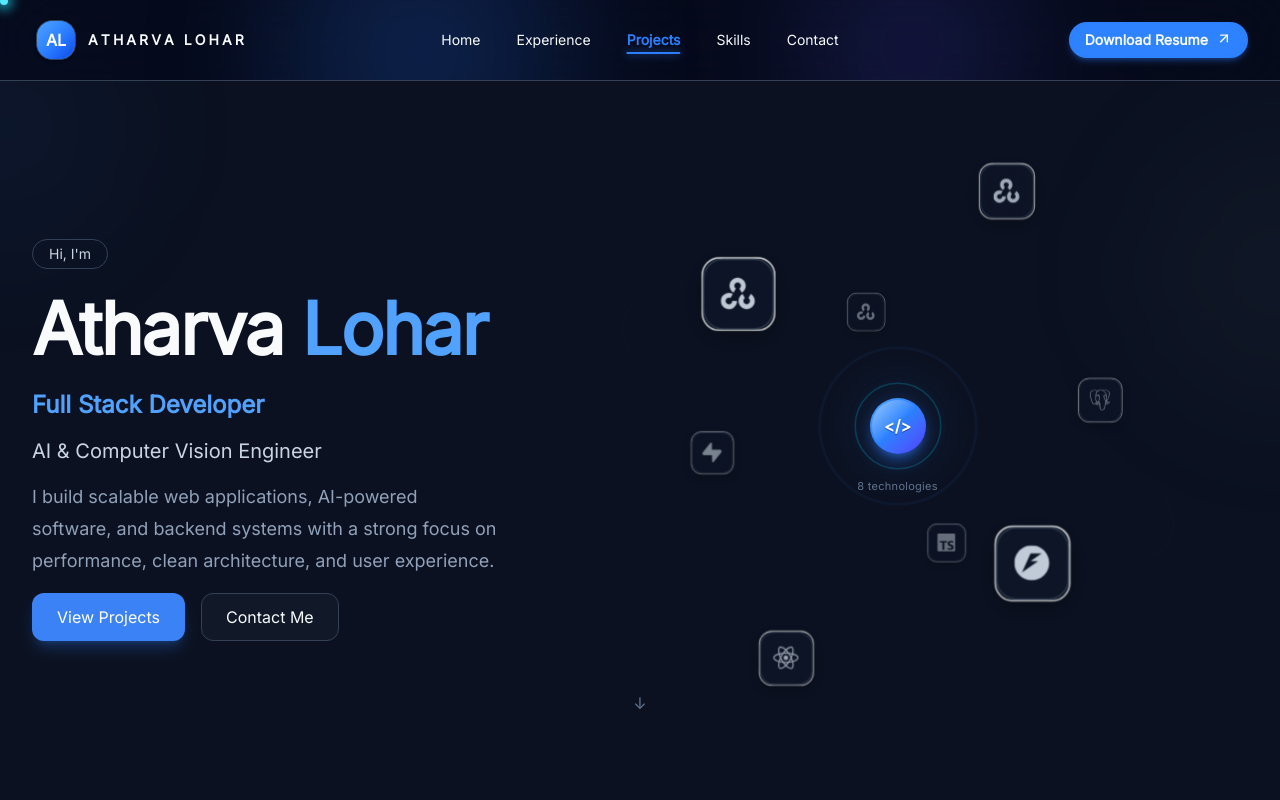
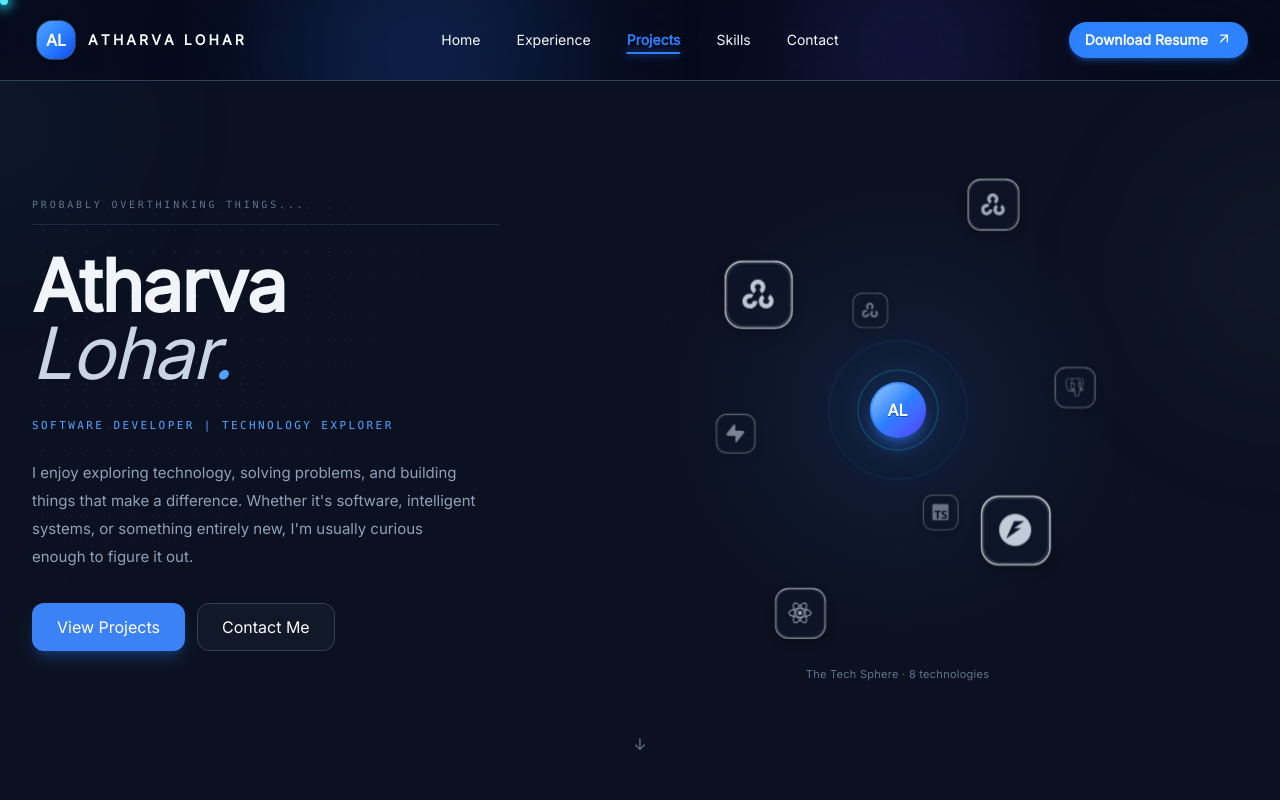
Before and after one commit to Atharva-333/Portfolio, a React app: page / in a window 1280 px wide. Shown: the top 800 px of the page. Built offline with nearby package versions, Linux system fonts and the light colour scheme; the HTML template or start-up script is replaced by a standard one.

Commit message:
v2.2: hero changed 2

```diff
--- a/src/App.tsx
+++ b/src/App.tsx
@@ -22,7 +22,7 @@ export default function App() {
         <div className="mx-auto max-w-7xl text-center">
           <h2 className="text-xl font-semibold">Atharva Lohar</h2>
           <p className="mt-3 text-[var(--text-secondary)]">
-            Full Stack Developer • AI Engineer
+            Software Developer • Technology Explorer
           </p>
           <div className="mt-6 flex justify-center gap-6">
             <Button variant="ghost" href="https://github.com/...">
--- a/src/components/sections/Hero.tsx
+++ b/src/components/sections/Hero.tsx
@@ -222,13 +222,13 @@ function EnergyCore({
       {!reduced && (
         <>
           <motion.div
-            className="absolute left-1/2 top-1/2 h-14 w-14 -translate-x-1/2 -translate-y-1/2 rounded-full border border-blue-500/50"
-            animate={{ scale: [1, 3.2], opacity: [0.7, 0] }}
+            className="absolute left-1/2 top-1/2 h-10 w-10 -translate-x-1/2 -translate-y-1/2 rounded-full border border-blue-500/50 sm:h-14 sm:w-14"
+            animate={{ scale: [1, 2.8], opacity: [0.7, 0] }}
             transition={{ duration: 2.6, repeat: Infinity, ease: "easeOut" }}
           />
           <motion.div
-            className="absolute left-1/2 top-1/2 h-14 w-14 -translate-x-1/2 -translate-y-1/2 rounded-full border border-cyan-400/40"
-            animate={{ scale: [1, 3.2], opacity: [0.7, 0] }}
+            className="absolute left-1/2 top-1/2 h-10 w-10 -translate-x-1/2 -translate-y-1/2 rounded-full border border-cyan-400/40 sm:h-14 sm:w-14"
+            animate={{ scale: [1, 2.8], opacity: [0.7, 0] }}
             transition={{
               duration: 2.6,
               repeat: Infinity,
@@ -256,13 +256,13 @@ function EnergyCore({
         }}
       />
 
-      <div className="relative flex h-14 w-14 items-center justify-center rounded-full bg-gradient-to-br from-blue-400 via-blue-500 to-indigo-600 shadow-lg shadow-blue-500/40">
+      <div className="relative flex h-10 w-10 items-center justify-center rounded-full bg-gradient-to-br from-blue-400 via-blue-500 to-indigo-600 shadow-lg shadow-blue-500/40 sm:h-14 sm:w-14">
         <div className="absolute inset-0.5 rounded-full bg-gradient-to-br from-white/40 via-transparent to-transparent" />
         <span
-          className="relative text-base font-bold text-white"
+          className="relative text-xs font-bold text-white sm:text-base"
           style={{ textShadow: "0 1px 0 rgba(0,0,0,0.4)" }}
         >
-          {"</>"}
+          AL
         </span>
       </div>
     </div>
@@ -304,26 +304,24 @@ function TechReactor() {
   const reduced = useReducedMotion() ?? false;
   const size = useSize();
 
-  const RADIUS = size === "sm" ? 120 : size === "md" ? 180 : 240;
-  const baseIcon = size === "sm" ? 34 : size === "md" ? 42 : 48;
+  // ↓ tighter radius, especially on mobile
+  const RADIUS = size === "sm" ? 80 : size === "md" ? 150 : 210;
+  const baseIcon = size === "sm" ? 26 : size === "md" ? 36 : 44;
 
-  /* Icon size auto-shrinks as more skills are added */
   const iconSize = Math.max(
-    22,
+    20,
     Math.min(baseIcon, Math.floor(RADIUS / Math.sqrt(technologies.length))),
   );
 
   const [hovered, setHovered] = useState<string | null>(null);
   const [dragging, setDragging] = useState(false);
 
-  /* rotation state */
   const rotX = useMotionValue(0);
   const rotY = useMotionValue(0);
   const velX = useRef(0);
   const velY = useRef(0);
   const lastPointer = useRef({ x: 0, y: 0 });
 
-  /* parallax tilt from mouse */
   const mx = useMotionValue(0);
   const my = useMotionValue(0);
   const parallaxX = useSpring(useTransform(my, [-0.5, 0.5], [-4, 4]), {
@@ -337,7 +335,6 @@ function TechReactor() {
 
   const sceneRef = useRef<HTMLDivElement>(null);
 
-  /* ---- auto-rotate + momentum decay ---- */
   useEffect(() => {
     if (reduced) return;
     let raf = 0;
@@ -359,25 +356,20 @@ function TechReactor() {
     return () => cancelAnimationFrame(raf);
   }, [dragging, reduced, rotX, rotY]);
 
-  /* ---- drag in both axes with momentum ---- */
   useEffect(() => {
     if (!dragging) return;
     const onMove = (e: PointerEvent) => {
       const dx = e.clientX - lastPointer.current.x;
       const dy = e.clientY - lastPointer.current.y;
       lastPointer.current = { x: e.clientX, y: e.clientY };
-
-      const dY = dx * 0.5;
+      const dY = -dx * 0.5;
       const dX = dy * 0.5;
-
       rotY.set(rotY.get() + dY);
       rotX.set(rotX.get() + dX);
-
       velY.current = dY * 0.5;
       velX.current = dX * 0.5;
     };
     const end = () => setDragging(false);
-
     window.addEventListener("pointermove", onMove);
     window.addEventListener("pointerup", end);
     window.addEventListener("pointercancel", end);
@@ -394,7 +386,6 @@ function TechReactor() {
     lastPointer.current = { x: e.clientX, y: e.clientY };
     velX.current = 0;
     velY.current = 0;
-    /* freeze parallax so drag doesn't double-count */
     mx.set(0);
     my.set(0);
   };
@@ -412,44 +403,50 @@ function TechReactor() {
     my.set(0);
   };
 
-  /* container max width = 2*radius + iconSize + padding */
-  const maxWidth = RADIUS * 2 + iconSize + 40;
+  // ↓ tighter box on mobile; icons must fit inside RADIUS*2 + iconSize
+  const maxWidth = RADIUS * 2 + iconSize + (size === "sm" ? 8 : 24);
 
   return (
-    <div className="flex flex-col items-center gap-3">
+    <div className="flex w-full flex-col items-center gap-3">
       <div
         ref={sceneRef}
         onPointerDown={handlePointerDown}
         onPointerMove={handlePointerMove}
         onPointerLeave={handlePointerLeave}
-        className={`relative flex aspect-square w-full select-none items-center justify-center ${
+        className={`relative w-full select-none ${
           dragging ? "cursor-grabbing" : "cursor-grab"
         }`}
         style={{
-          maxWidth: `${maxWidth}px`,
+          // ↓ shorter than square on mobile so it fits between text and buttons
+          aspectRatio: size === "sm" ? "1 / 1.05" : "1 / 1",
+          maxWidth: `${RADIUS * 2 + iconSize + (size === "sm" ? 8 : 24)}px`,
+          margin: "0 auto",
           touchAction: "none",
         }}
         aria-label="Interactive 3D technology sphere. Drag to rotate."
       >
-        {/* local glow (NOT page background) */}
         <div
           aria-hidden
-          className="pointer-events-none absolute inset-0 rounded-full bg-[radial-gradient(circle,rgba(59,130,246,0.14),transparent_65%)]"
+          className="pointer-events-none absolute inset-0 rounded-full bg-[radial-gradient(circle,rgba(59,130,246,0.12),transparent_65%)]"
         />
 
-        {/* static orbital guide rings */}
+        {/* scale rings to fit the smaller box on mobile */}
+        {size !== "sm" && (
+          <>
             <OrbitalRing
-          radius={RADIUS + 55}
+              radius={RADIUS + 40}
               scaleY={0.32}
               rotate={22}
-          opacity={0.4}
+              opacity={0.35}
             />
             <OrbitalRing
-          radius={RADIUS + 90}
+              radius={RADIUS + 68}
               scaleY={0.22}
               rotate={-18}
-          opacity={0.28}
+              opacity={0.25}
             />
+          </>
+        )}
 
         <EnergyCore reduced={reduced} active={hovered !== null} />
 
@@ -471,9 +468,8 @@ function TechReactor() {
         ))}
       </div>
 
-      {/* drag hint */}
       <p className="text-center text-[11px] tracking-wide text-slate-500">
-        {technologies.length} technologies
+        The Tech Sphere · {technologies.length} technologies
       </p>
     </div>
   );
@@ -486,66 +482,64 @@ export default function Hero() {
     <Reveal>
       <section
         id="home"
-        className="relative flex min-h-[calc(100svh-4rem)] snap-start flex-col justify-center scroll-mt-20 py-10 sm:min-h-[calc(100svh-5rem)] sm:py-14 lg:py-16"
+        className="relative isolate z-0 flex min-h-[calc(100svh-4rem)] snap-start flex-col justify-center scroll-mt-20 pt-4 pb-10 sm:min-h-[calc(100svh-5rem)] sm:pt-6 sm:pb-14 lg:pt-8 lg:pb-16"
       >
         <div className="grid grid-cols-1 items-center gap-12 md:grid-cols-[minmax(0,1fr)_minmax(0,1.3fr)] md:gap-8 lg:grid-cols-[minmax(0,1fr)_minmax(0,1.5fr)] lg:gap-12">
-          {/* text */}
+          {/* -------- Editorial left panel -------- */}
           <motion.div
-            initial={{ opacity: 0, y: 30 }}
-            animate={{ opacity: 1, y: 0 }}
-            transition={{ duration: 0.8, ease: "easeOut" }}
-            className="order-1 space-y-6"
+            initial={{ opacity: 0 }}
+            animate={{ opacity: 1 }}
+            transition={{ duration: 0.6, ease: "easeOut" }}
+            className="order-1 relative w-full max-w-xl"
           >
-            <span className="inline-block rounded-full border border-slate-700 px-4 py-1 text-sm text-slate-300">
-              Hi, I'm
+            {/* Dot-grid texture, fades out from top-left */}
+            <div
+              aria-hidden
+              className="pointer-events-none absolute inset-0 -z-10 opacity-[0.05]"
+              style={{
+                backgroundImage:
+                  "radial-gradient(circle, currentColor 1px, transparent 1px)",
+                backgroundSize: "22px 22px",
+                maskImage:
+                  "radial-gradient(ellipse at top left, black 35%, transparent 72%)",
+                WebkitMaskImage:
+                  "radial-gradient(ellipse at top left, black 35%, transparent 72%)",
+              }}
+            />
+
+            {/* Vertical side label — desktop only */}
+            <span
+              aria-hidden
+              className="pointer-events-none absolute -left-40 top-1/2 hidden -translate-y-1/2 -rotate-90 whitespace-nowrap font-mono text-[10px] uppercase tracking-[0.4em] text-slate-600 lg:block"
+            >
+              Portfolio · 2026
             </span>
 
-            <motion.h1
-              initial={{ opacity: 0, y: 20 }}
-              animate={{ opacity: 1, y: 0 }}
-              transition={{ delay: 0.2 }}
-              className="text-4xl font-bold tracking-tight sm:text-5xl md:text-6xl lg:text-7xl"
-            >
-              Atharva
-              <span className="text-blue-400"> Lohar</span>
-            </motion.h1>
+            {/* ── Top status bar ── */}
+            <div className="flex items-center justify-between border-b border-slate-800 pb-3">
+              <span className="font-mono text-[10px] uppercase tracking-[0.28em] text-slate-500">
+                Probably Overthinking Things...
+              </span>
+            </div>
 
-            <div className="space-y-4">
-              <motion.h2
-                initial={{ opacity: 0, y: 20 }}
-                animate={{ opacity: 1, y: 0 }}
-                transition={{ delay: 0.35 }}
-                className="text-xl font-semibold text-blue-400 sm:text-2xl"
-              >
-                Full Stack Developer
-              </motion.h2>
+            {/* ── Name — mixed weight, italic second line ── */}
+            <TypingName />
 
-              <motion.h3
-                initial={{ opacity: 0, y: 20 }}
-                animate={{ opacity: 1, y: 0 }}
-                transition={{ delay: 0.35 }}
-                className="text-lg font-medium text-slate-300 sm:text-xl"
-              >
-                AI &amp; Computer Vision Engineer
-              </motion.h3>
+            {/* ── Roles — mono, single line with divider ── */}
+            <p className="mt-5 font-mono text-[11px] uppercase tracking-[0.22em] text-blue-400">
+              Software Developer | Technology Explorer
+            </p>
 
-              <motion.p
-                initial={{ opacity: 0, y: 20 }}
-                animate={{ opacity: 1, y: 0 }}
-                transition={{ delay: 0.5 }}
-                className="max-w-2xl text-base leading-7 text-slate-400 sm:text-lg sm:leading-8"
-              >
-                I build scalable web applications, AI-powered software, and
-                backend systems with a strong focus on performance, clean
-                architecture, and user experience.
-              </motion.p>
+            {/* ── Intro ── */}
+            <p className="mt-6 max-w-md text-sm leading-7 text-slate-400 sm:text-[15px]">
+              I enjoy exploring technology, solving problems, and building
+              things that make a difference. Whether it's software, intelligent
+              systems, or something entirely new, I'm usually curious enough to
+              figure it out.
+            </p>
 
-              <motion.div
-                initial={{ opacity: 0, y: 20 }}
-                animate={{ opacity: 1, y: 0 }}
-                transition={{ delay: 0.65 }}
-                className="flex flex-col gap-4 sm:flex-row"
-              >
+            {/* ── CTAs ── */}
+            <div className="mt-8 flex flex-col gap-3 sm:flex-row">
               <Button
                 size="lg"
                 onClick={() =>
@@ -567,7 +561,6 @@ export default function Hero() {
               >
                 Contact Me
               </Button>
-              </motion.div>
             </div>
           </motion.div>
 
@@ -576,7 +569,7 @@ export default function Hero() {
             initial={{ opacity: 0, scale: 0.9 }}
             animate={{ opacity: 1, scale: 1 }}
             transition={{ duration: 0.9, delay: 0.4, ease: "easeOut" }}
-            className="order-2 flex items-center justify-center"
+            className="order-2 flex w-full min-w-0 items-center justify-center px-4 py-6 sm:py-0"
           >
             <TechReactor />
           </motion.div>
@@ -604,3 +597,81 @@ export default function Hero() {
     </Reveal>
   );
 }
+
+const LINE_1 = "Atharva";
+const LINE_2 = "Lohar";
+const TOTAL = LINE_1.length + LINE_2.length;
+
+function Cursor() {
+  return (
+    <span
+      aria-hidden
+      className="ml-0.5 inline-block h-[1.1em] w-[3px] translate-y-[0.05em] rounded-sm bg-blue-400 align-middle shadow-[0_0_6px_rgba(59,130,246,0.55)] animate-blink"
+    />
+  );
+}
+
+function TypingName() {
+  const reduced = useReducedMotion() ?? false;
+  const [count, setCount] = useState(reduced ? TOTAL : 0);
+  const [done, setDone] = useState(reduced);
+
+  useEffect(() => {
+    if (reduced) return;
+    let cancelled = false;
+    let timer: ReturnType<typeof setTimeout>;
+    let i = 0;
+
+    const tick = () => {
+      if (cancelled) return;
+      i += 1;
+      setCount(i);
+      if (i < TOTAL) {
+        // 80–130ms per char → feels human, not robotic
+        timer = setTimeout(tick, 80 + Math.random() * 50);
+      } else {
+        // Small pause before the period lands, so it reads as punctuation
+        timer = setTimeout(() => setDone(true), 180);
+      }
+    };
+
+    // Let the panel finish fading in first
+    const start = setTimeout(tick, 550);
+
+    return () => {
+      cancelled = true;
+      clearTimeout(start);
+      clearTimeout(timer);
+    };
+  }, [reduced]);
+
+  const l1 = LINE_1.slice(0, Math.min(count, LINE_1.length));
+  const l2 =
+    count > LINE_1.length
+      ? LINE_2.slice(0, Math.min(count - LINE_1.length, LINE_2.length))
+      : "";
+
+  // Cursor travels: end of line 1 → end of line 2 → after the period
+  const cursorOnLine1 = !done && count <= LINE_1.length;
+  const cursorOnLine2 = !done && count > LINE_1.length;
+
+  return (
+    <h1 className="mt-7 text-4xl font-bold leading-[0.92] tracking-[-0.02em] text-slate-100 sm:text-5xl md:text-6xl lg:text-7xl">
+      <span>
+        {l1}
+        {cursorOnLine1 && <Cursor />}
+      </span>
+      <br />
+      <span className="font-light italic tracking-tight text-slate-300">
+        {l2}
+        {cursorOnLine2 && <Cursor />}
+        {done && (
+          <>
+            <span className="text-blue-400">.</span>
+            <Cursor />
+          </>
+        )}
+      </span>
+    </h1>
+  );
+}
--- a/src/index.css
+++ b/src/index.css
@@ -47,3 +47,25 @@ a {
   background: rgba(59, 130, 246, 0.28);
   color: var(--text-primary);
 }
+
+@keyframes blink {
+  0%,
+  49% {
+    opacity: 1;
+  }
+  50%,
+  100% {
+    opacity: 0;
+  }
+}
+
+.animate-blink {
+  animation: blink 1.06s step-end infinite;
+}
+
+@media (prefers-reduced-motion: reduce) {
+  .animate-blink {
+    animation: none;
+    opacity: 1;
+  }
+}
```
Lines whose indentation alone changed are shown as unchanged.
